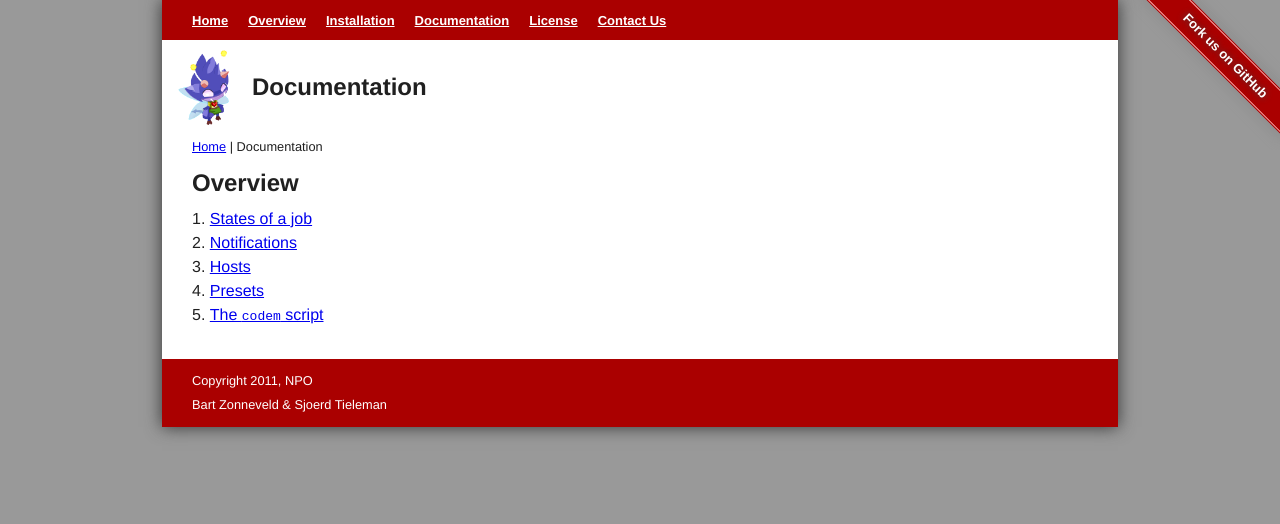
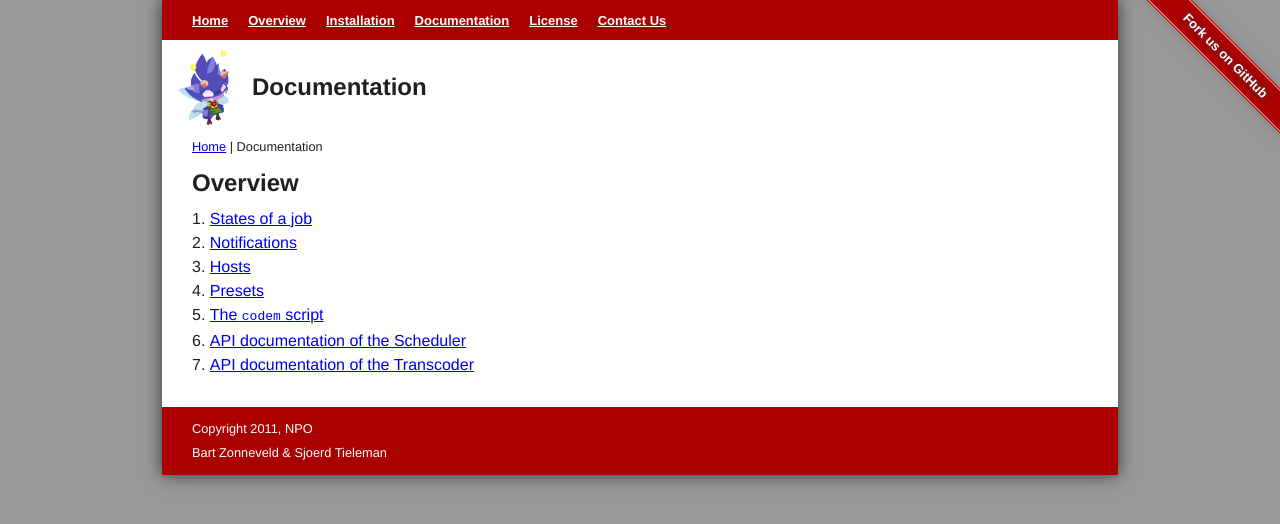
Before and after one commit to madebyhiro/codem, a Jekyll site: the page built from documentation/index.html, in a window 1280 px wide. Shown: the top 524 px of the page. Built offline with Jekyll 4.4.1, drawn with Linux system fonts in a browser that asks for light colours.

Commit message:
Added links to API docs

```diff
--- a/documentation/index.html
+++ b/documentation/index.html
@@ -13,4 +13,6 @@ layout: default
 	<li><a href="hosts.html">Hosts</a></li>
 	<li><a href="presets.html">Presets</a></li>
 	<li><a href="codem.html">The <code>codem</code> script</a></li>
+	<li><a href="http://rubydoc.info/github/NPO/codem-schedule/master/frames" rel="external">API documentation of the Scheduler</a></li>
+	<li><a href="https://github.com/NPO/codem-transcode#readme" rel="external">API documentation of the Transcoder</a></li>
 </ol>
```
